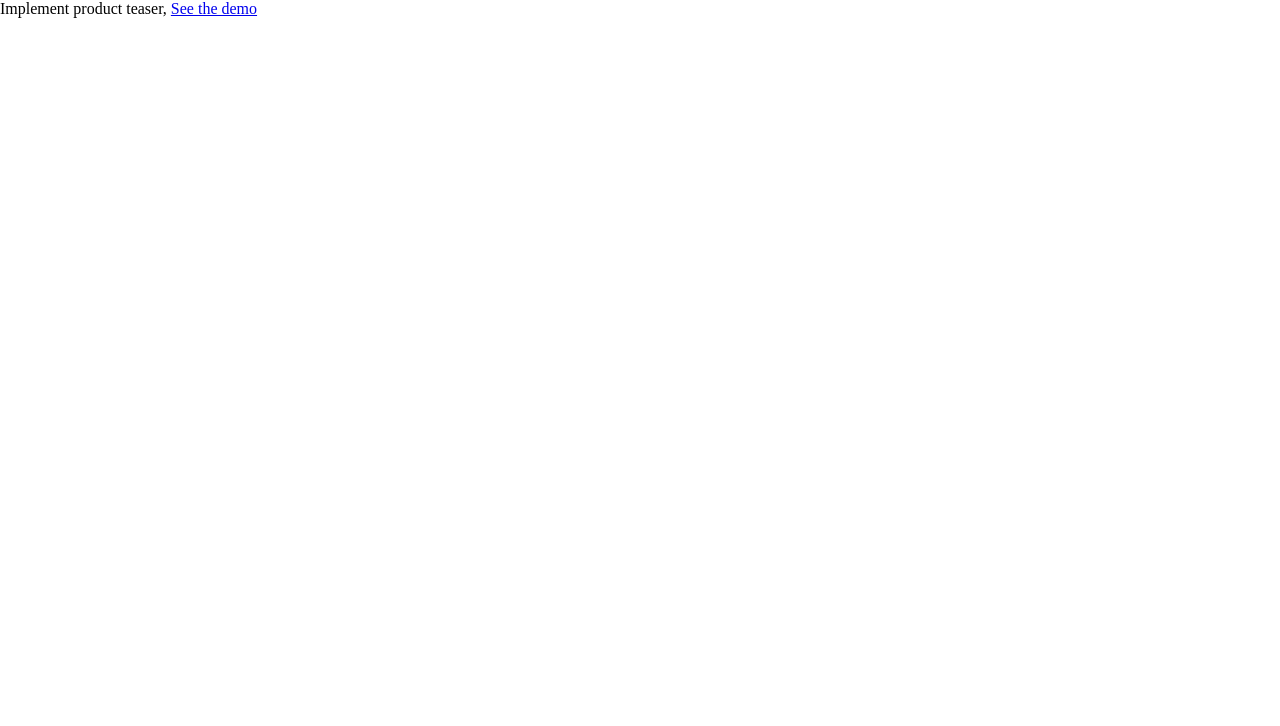
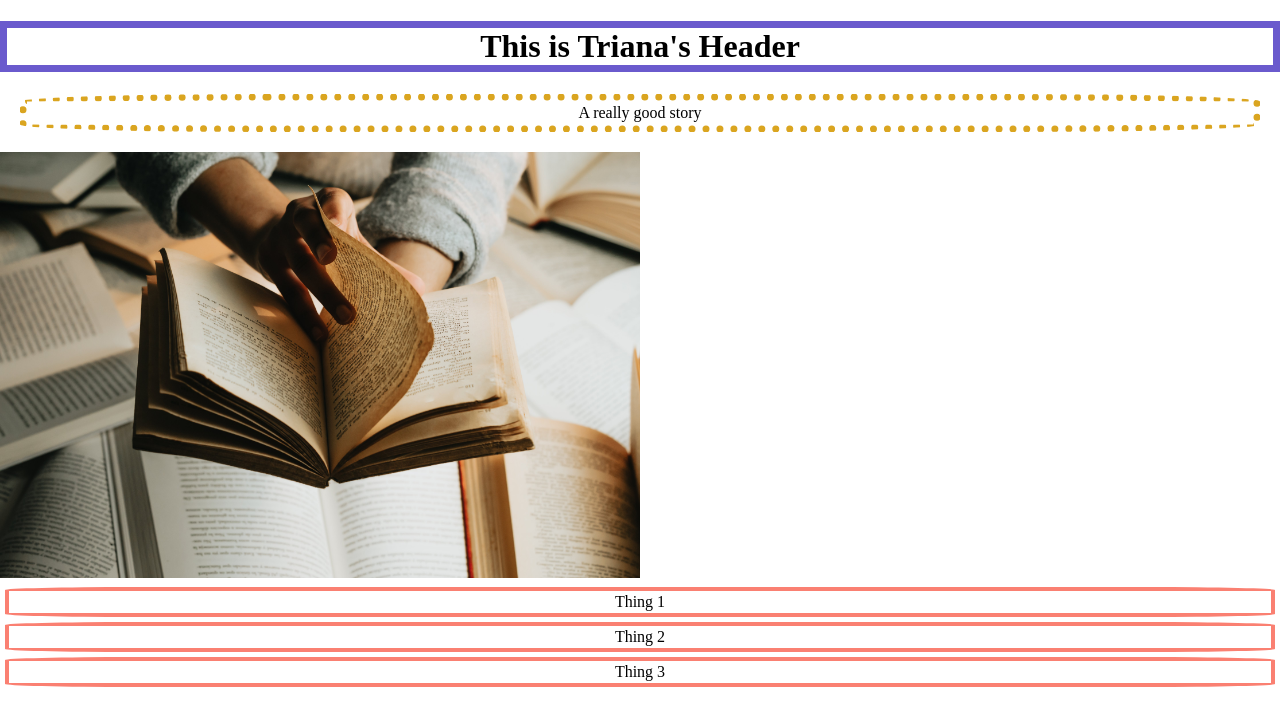
Before and after one commit to trianacerda/product-launch, a plain HTML site: page index.html in a window 1280 px wide. Drawn offline with Linux system fonts and the light colour scheme.

Commit message:
added some styling

```diff
--- a/index.html
+++ b/index.html
@@ -1,19 +1,26 @@
 <!DOCTYPE html>
 <html lang="en">
+  <head>
+    <meta charset="UTF-8" />
+    <meta name="viewport" content="width=device-width, initial-scale=1.0" />
+    <meta http-equiv="X-UA-Compatible" content="ie=edge" />
+    <!-- import css: -->
+    <link rel="stylesheet" href="./styles/reset.css" />
+    <link rel="stylesheet" href="./styles/global.css" />
+    <title>Teaser</title>
+  </head>
 
-<head>
-    <meta charset="UTF-8">
-    <meta name="viewport" content="width=device-width, initial-scale=1.0">
-    <meta http-equiv="X-UA-Compatible" content="ie=edge">
-    <!-- import css: -->
-    <link rel="stylesheet" href="./styles/reset.css">
-    <link rel="stylesheet" href="./styles/global.css">
-    <title>Teaser</title>
-</head>
+  <body>
+    <h1>This is Triana's Header</h1>
 
-<body>
-    Implement product teaser, <a href="demo.html">See the demo</a>
+    <p>A really good story</p>
 
-</body>
+    <img src="assets/searching-books.jpeg" />
 
+    <ul>
+      <li>Thing 1</li>
+      <li>Thing 2</li>
+      <li>Thing 3</li>
+    </ul>
+  </body>
 </html>
--- a/styles/global.css
+++ b/styles/global.css
@@ -7,5 +7,30 @@
 }
 
 body {
+}
 
+h1 {
+  text-align: center;
+  border: 7px solid slateblue;
 }
+
+p {
+  margin: 20px;
+  border: 7px dotted goldenrod;
+  border-radius: 20%;
+  padding: 3px;
+  text-align: center;
+}
+
+img {
+  width: 50%;
+}
+
+li {
+  margin: 5px;
+  border: 4px solid salmon;
+  padding: 2px;
+  border-radius: 10%;
+  text-align: center;
+  font-family: 'Times New Roman', Times, serif;
+}
```
